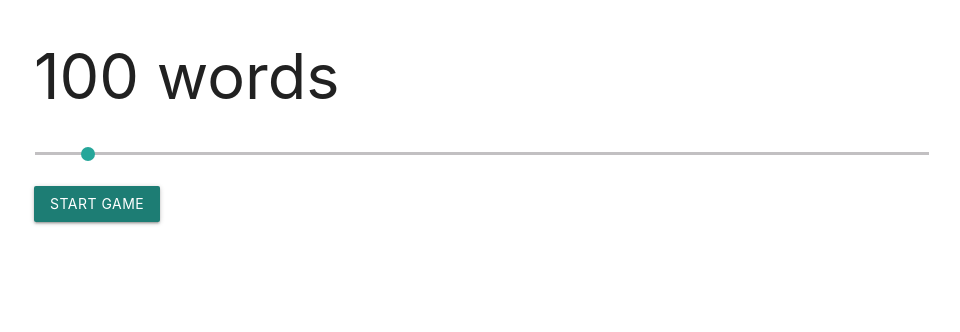
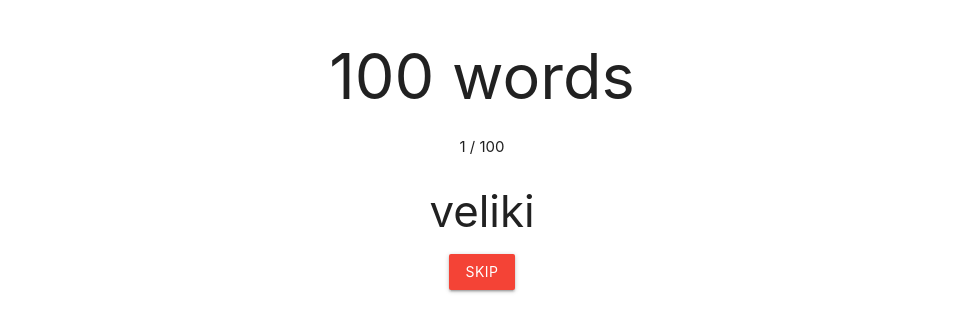
Before and after one commit to dan-lennox/1000words, a Next.js app: page / in a window 1280 px wide. Both pictures are taken after a click on the button "START GAME". Shown: the top 332 px of the page, without its empty margins (158-1118 px from the left). Built offline with nearby package versions, Linux system fonts and the light colour scheme.

Commit message:
Implemented basic game states and some placeholder ui.

```diff
--- a/src/components/Game.js
+++ b/src/components/Game.js
@@ -1,32 +1,86 @@
-import { useState, createContext } from 'react';
+/**
+ * Game Component.
+ */
+import React, { useState, useEffect, createContext, Fragment } from 'react';
+import { shuffleArray } from '../lib/helpers';
 import croatian from '../../data/wordSets/croatian';
 import WordCountSlider from './WordCountSlider';
+import Word from './Word';
+import Progress from './Progress';
+import Result from './Result';
 
-const GameState = createContext({
-  //words: []
-});
+// const GameState = createContext({
+//   //words: []
+// });
 
-export default () => {
+const Game = () => {
+  const NONE = 0
+  const IN_PROGRESS = 1;
+  const FINISHED = 2;
+  const defaultWordCount = 100;
 
   const [words, setWords] = useState([]);
 
-  const defaultWordCount = 100;
+  const [gameStatus, setGameStatus] = useState(NONE);
 
-  //console.log('croatian', croatian);
+  const [currentWordIndex, setCurrentWordIndex] = useState(0);
+
+  useEffect(() => {
+    words.length === 0 && setWordsList(defaultWordCount);
+  });
+
 
   const setWordsList = (count) => {
-    setWords(croatian.slice(0, count));
+    setWords(shuffleArray(croatian.slice(0, count)));
+  }
+
+  const startGame = () => {
+    setGameStatus(IN_PROGRESS);
+  }
+
+  const resetGame = () => {
+    setCurrentWordIndex(0);
+    startGame();
+  }
+
+  const nextWord = () => {
+    const nextWordIndex = currentWordIndex + 1;
+    if (nextWordIndex < words.length) {
+      setCurrentWordIndex(currentWordIndex + 1);
+    }
+    else {
+      setGameStatus(FINISHED);
+    }
   }
 
   return (
-    <div id="game">
-      <h1>{words.length || 100} words</h1>
+    <div id="game" className="center">
+      <h1>{words.length} words</h1>
 
-      <WordCountSlider wordCount={defaultWordCount} update={setWordsList} />
+      { gameStatus === NONE &&
+        <Fragment>
+          <WordCountSlider wordCount={defaultWordCount} update={setWordsList} />
+          <button id="start-game" className="btn" onClick={startGame}>Start Game</button>
+        </Fragment>
+      }
 
-      <div id="start">
-        <button className="btn">Start Game</button>
-      </div>
+      {gameStatus === IN_PROGRESS &&
+        <Fragment>
+          <Progress current={currentWordIndex} total={words.length} />
+          <Word word={words[currentWordIndex]}/>
+          {/* todo: Input. */}
+          <button id="skip" className="btn red" onClick={nextWord}>Skip</button>
+        </Fragment>
+      }
+
+      { gameStatus === FINISHED &&
+        <Fragment>
+          <Result />
+          <button id="play-again" className="btn" onClick={resetGame}>Play Again</button>
+        </Fragment>
+      }
     </div>
   );
 }
+
+export default Game;
--- /dev/null
+++ b/src/components/Progress.js
@@ -0,0 +1,10 @@
+/**
+ * Progress Component.
+ */
+
+const Progress = ({ current, total }) => {
+  return (
+    <div id="progress"> { current + 1 } / { total }</div>
+  );
+}
+export default Progress;
--- a/src/components/Result.js
+++ b/src/components/Result.js
@@ -0,0 +1,10 @@
+/**
+ * Result Component.
+ */
+
+const Result = ({ word }) => {
+  return (
+    <h3>Game Finished.</h3>
+  );
+}
+export default Result;
--- /dev/null
+++ b/src/components/Word.js
@@ -0,0 +1,10 @@
+/**
+ * Word Component.
+ */
+
+const Word = ({ word }) => {
+  return (
+    <h3>{word.croatian}</h3>
+  );
+}
+export default Word;
--- /dev/null
+++ b/src/lib/helpers.js
@@ -0,0 +1,19 @@
+/**
+ * Misc Helper Functions.
+ */
+
+/**
+ * Randomize an array's contents.
+ *
+ * Fisher-Yates shuffle.
+ *
+ * @param array
+ *   The array to shuffle.
+ */
+export function shuffleArray(array) {
+  for (let i = array.length - 1; i > 0; i--) {
+    const j = Math.floor(Math.random() * (i + 1));
+    [array[i], array[j]] = [array[j], array[i]];
+  }
+  return array;
+}
```
Also changed, not shown: src/components/WordCountSlider.js (+6 -1 lines).
